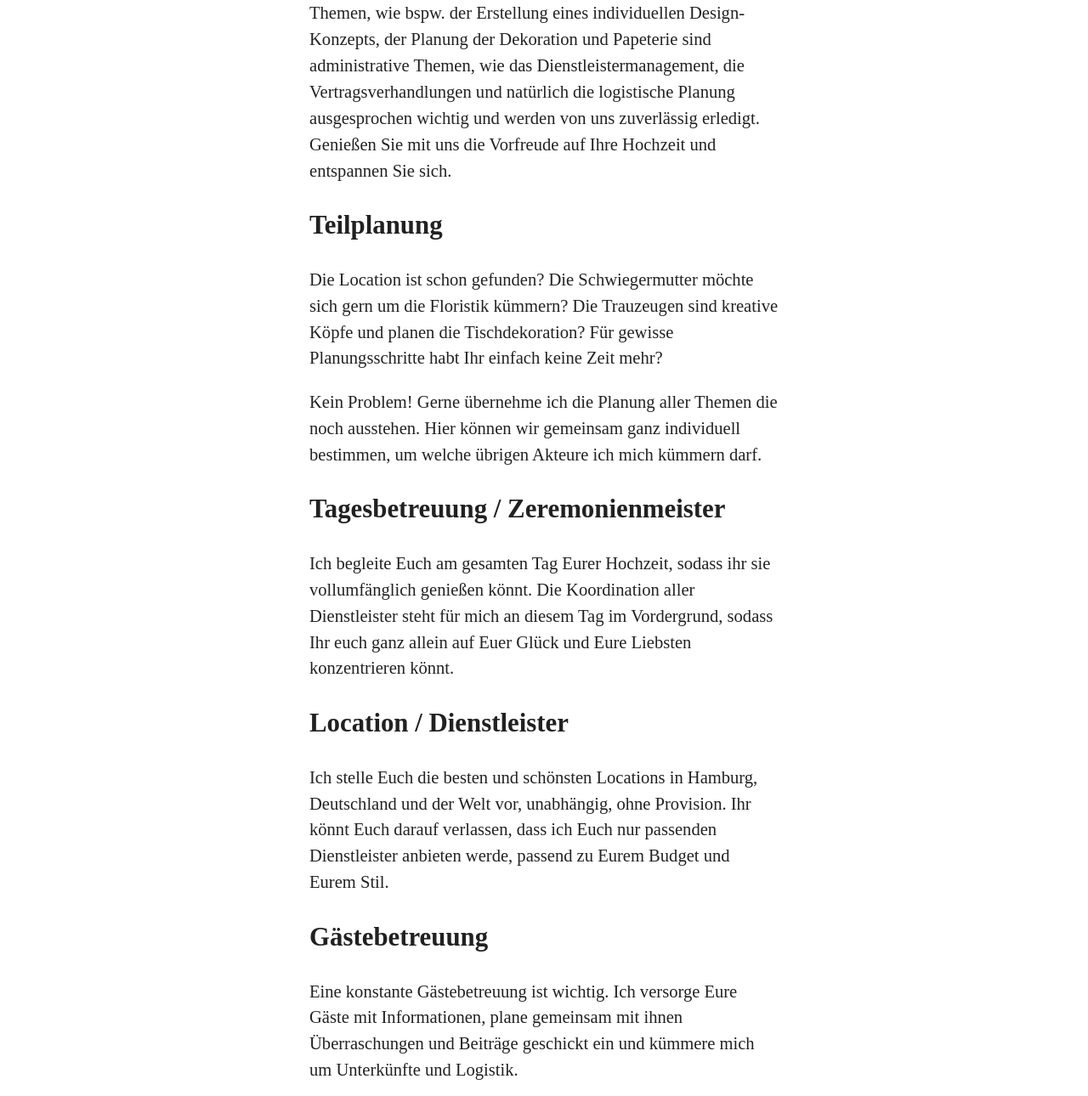
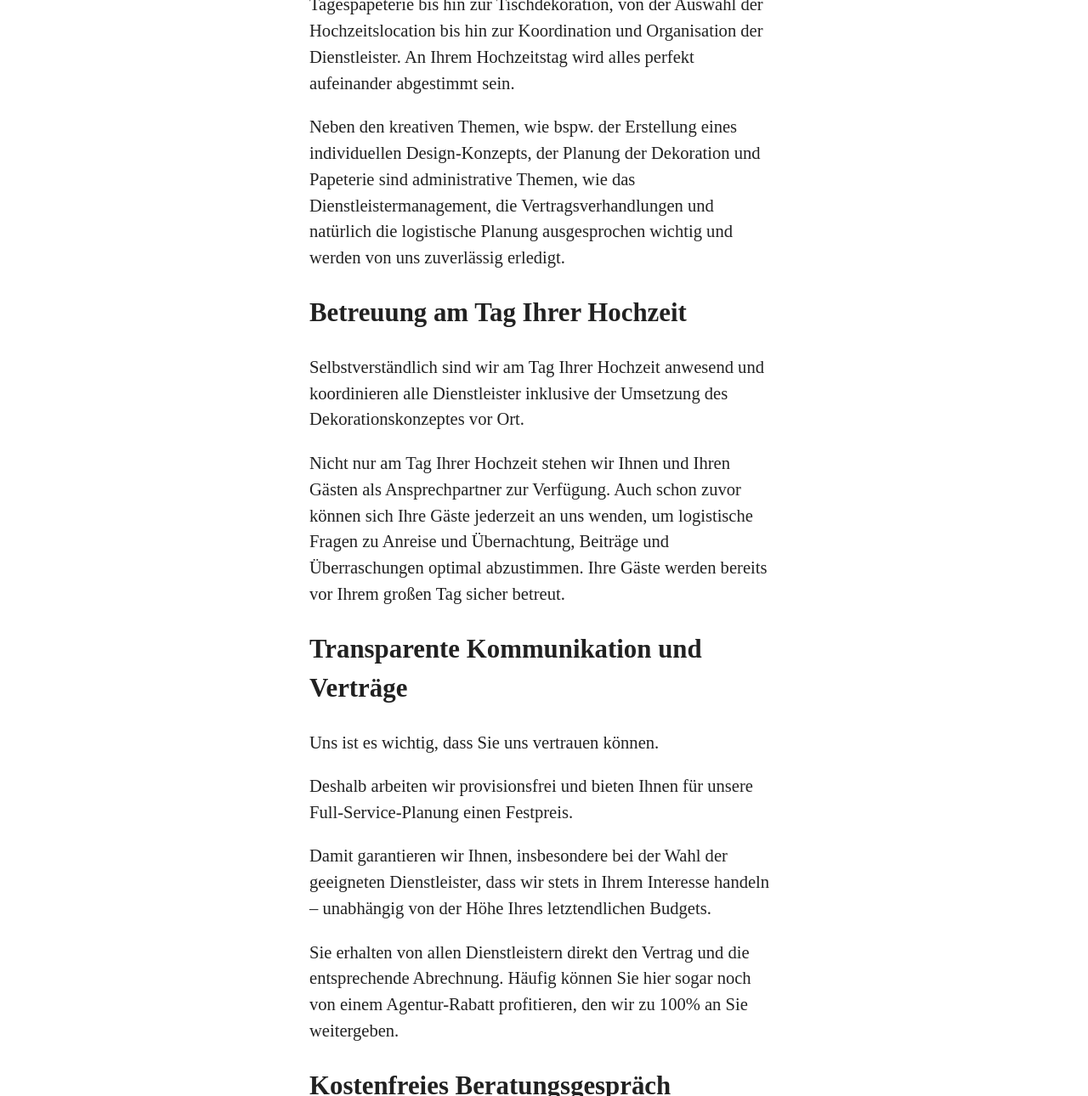
Before and after one commit to tilothiele/marilyn-wedding-homepage, a Gatsby site: page /service in a window 1280 px wide. Shown: the part 530-1820 px from the top of the page at 85% size. Built offline with nearby package versions, Linux system fonts and the light colour scheme; Gatsby itself is replaced by a stand-in of ours; some packages are replaced by stand-ins of ours.

Commit message:
Textänderungen für Service

```diff
--- a/src/markdown-pages/service.mdx
+++ b/src/markdown-pages/service.mdx
@@ -8,27 +8,45 @@ title: "Meine Leistung"
 
 Für den schönsten Tag im Leben
 
-## Full Service Planung
+## Full-Service-Planung
 
-Ihr kümmert euch um die Gästeliste und genießt das Probeessen bei Konditor und Caterer.
-Den Rest übernehme ich! Von der Einladung über die Tagespapeterie bis hin zur Tischdekoration,
-von der Auswahl der Hochzeitslocation bis hin zur Koordination und Organisation der Dienstleister. An Eurem Hochzeitstag wird alles perfekt aufeinander abgestimmt sein. Neben den kreativen Themen, wie bspw. der Erstellung eines individuellen Design-Konzepts, der Planung der Dekoration und Papeterie sind administrative Themen, wie das Dienstleistermanagement, die Vertragsverhandlungen und natürlich die logistische Planung ausgesprochen wichtig und werden von uns zuverlässig erledigt. Genießen Sie mit uns die Vorfreude auf Ihre Hochzeit und entspannen Sie sich.
+Einfach gesagt: Sie erstellen die Gästeliste und genießen das Probeessen beim Konditor und Caterer. Wir kümmern uns um den Rest.
+Genießen Sie mit uns die Vorfreude auf Ihre Hochzeit und entspannen Sie sich.
 
-## Teilplanung
-Die Location ist schon gefunden? Die Schwiegermutter möchte sich gern um die Floristik kümmern?
-Die Trauzeugen sind kreative Köpfe und planen die Tischdekoration? Für gewisse Planungsschritte habt Ihr einfach keine Zeit mehr?
+Im Detail: Wir kümmern uns um alles. Von der Einladung über die Tagespapeterie bis hin zur Tischdekoration, von der Auswahl der
+Hochzeitslocation bis hin zur Koordination und Organisation der Dienstleister. An Ihrem Hochzeitstag wird alles perfekt aufeinander abgestimmt sein.
 
-Kein Problem! Gerne übernehme ich die Planung aller Themen die noch ausstehen.
-Hier können wir gemeinsam ganz individuell bestimmen, um welche übrigen Akteure ich mich kümmern darf.
+Neben den kreativen Themen, wie bspw. der Erstellung eines individuellen Design-Konzepts, der Planung der Dekoration und Papeterie sind administrative Themen,
+wie das Dienstleistermanagement, die Vertragsverhandlungen und natürlich die logistische Planung ausgesprochen wichtig und werden von uns zuverlässig erledigt.
 
-## Tagesbetreuung / Zeremonienmeister
-Ich begleite Euch am gesamten Tag Eurer Hochzeit, sodass ihr sie vollumfänglich genießen könnt.
-Die Koordination aller Dienstleister steht für mich an diesem Tag im Vordergrund, sodass Ihr euch ganz allein auf Euer Glück und Eure Liebsten konzentrieren könnt.
+## Betreuung am Tag Ihrer Hochzeit
 
-## Location / Dienstleister
-Ich stelle Euch die besten und schönsten Locations in Hamburg, Deutschland und der Welt vor, unabhängig, ohne Provision.
-Ihr könnt Euch darauf verlassen, dass ich Euch nur passenden Dienstleister anbieten werde, passend zu Eurem Budget und Eurem Stil.
+Selbstverständlich sind wir am Tag Ihrer Hochzeit anwesend und koordinieren alle Dienstleister inklusive der Umsetzung des Dekorationskonzeptes vor Ort.
 
-## Gästebetreuung
-Eine konstante Gästebetreuung ist wichtig. Ich versorge Eure Gäste mit Informationen, plane gemeinsam mit ihnen Überraschungen und
-Beiträge geschickt ein und kümmere mich um Unterkünfte und Logistik.
+Nicht nur am Tag Ihrer Hochzeit stehen wir Ihnen und Ihren Gästen als Ansprechpartner zur Verfügung.
+Auch schon zuvor können sich Ihre Gäste jederzeit an uns wenden, um logistische Fragen zu Anreise und Übernachtung, Beiträge und Überraschungen optimal abzustimmen.
+Ihre Gäste werden bereits vor Ihrem großen Tag sicher betreut.
+
+## Transparente Kommunikation und Verträge
+
+Uns ist es wichtig, dass Sie uns vertrauen können.
+
+Deshalb arbeiten wir provisionsfrei und bieten Ihnen für unsere
+Full-Service-Planung einen Festpreis.
+
+Damit garantieren wir Ihnen, insbesondere bei der Wahl der geeigneten Dienstleister, dass wir stets in Ihrem Interesse handeln – unabhängig von der
+Höhe Ihres letztendlichen Budgets.
+
+Sie erhalten von allen Dienstleistern direkt den Vertrag und die entsprechende Abrechnung. Häufig können Sie hier sogar noch von einem Agentur-Rabatt
+profitieren, den wir zu 100% an Sie weitergeben.
+
+## Kostenfreies Beratungsgespräch
+
+Wir bieten Ihnen einen kostenfreien Beratungstermin. Sie erhalten während des Termins eine Budgetkalkulation Ihrer gesamten Hochzeit von uns und können Sie,
+unabhängig von Ihrer Buchung, nutzen. Treffen Sie uns auf einen Kaffee:
+
+* +4917655046878
+* info@marilyn-wedding-events.com
+* whatsapp +491601516406
+
+Sie möchten lieber einen Video-Call vereinbaren? Sehr gerne!
```
